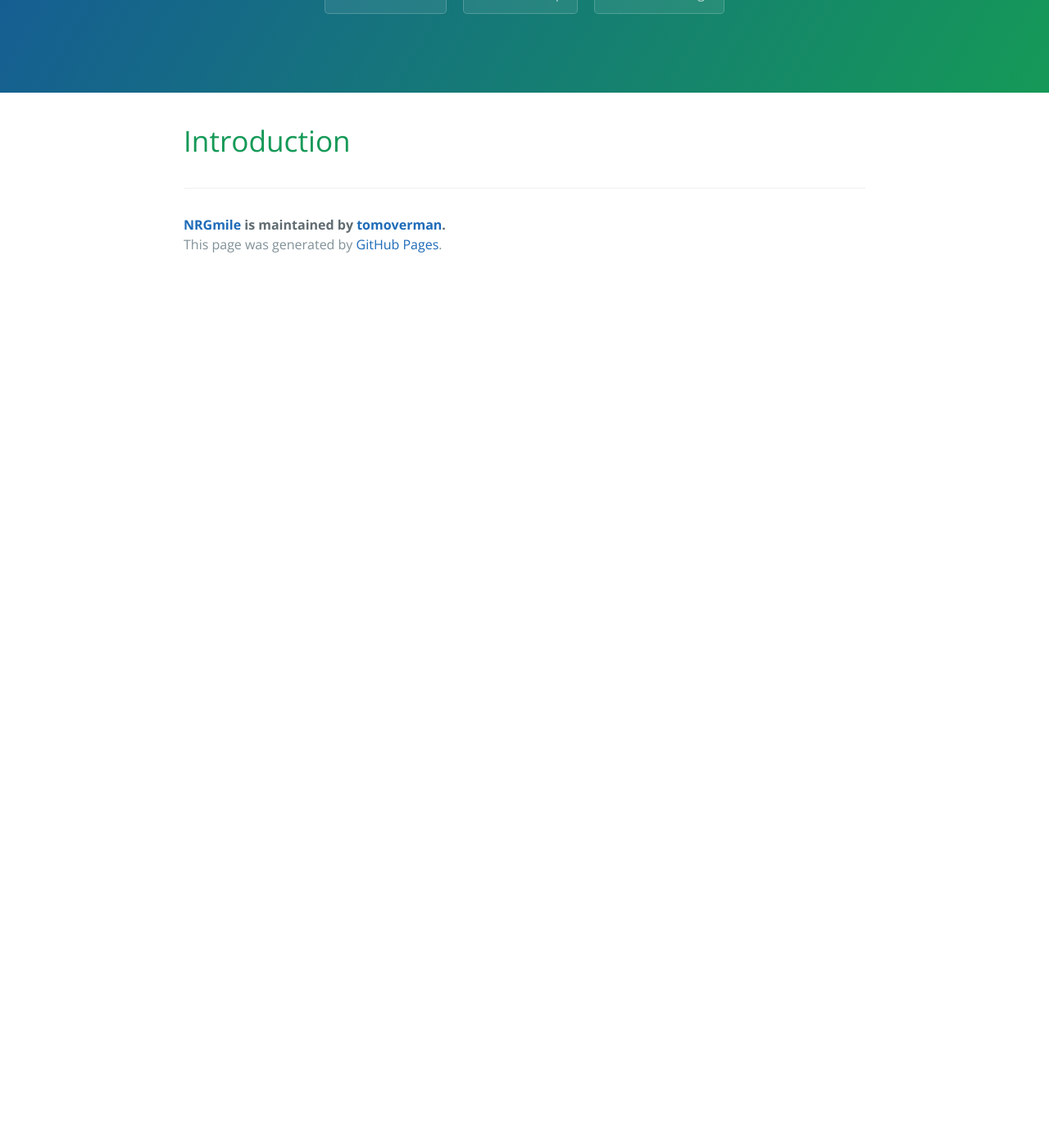
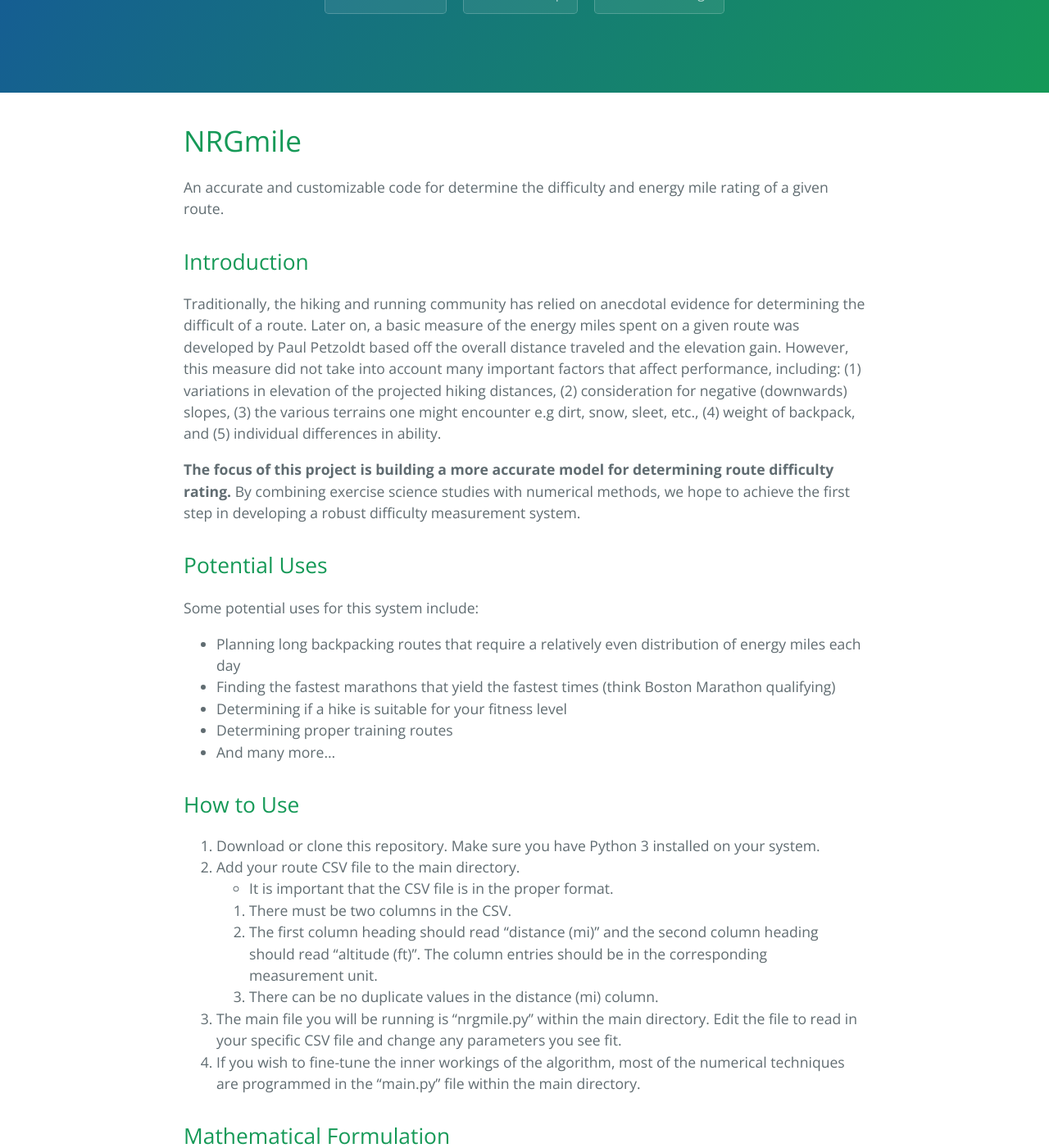
Before and after one commit to tomoverman/NRGmile, a Jekyll site: the page built from docs/index.md, in a window 1280 px wide and 1400 px high, scrolled down 270 px. Shown: the whole window at 82% size. Built offline with Jekyll 4.4.1, drawn with Linux system fonts in a browser that asks for light colours; our own code applies the rules of GitHub Pages for plain Markdown files; before the commit the page ends 900 px from its top, so only the background shows below that; some of the changed text lies outside the part shown.

Commit message:
work on github pages

```diff
--- a/docs/index.md
+++ b/docs/index.md
@@ -2,4 +2,39 @@
 layout: default
 ---
 
-# Introduction
+# NRGmile
+An accurate and customizable code for determine the difficulty and energy mile rating of a given route.
+
+## Introduction
+Traditionally, the hiking and running community has relied on anecdotal evidence for determining the difficult of a route.
+Later on, a basic measure of the energy miles spent on a given route was developed by Paul Petzoldt based off the overall distance traveled and the elevation gain.
+However, this measure did not take into account many important factors that affect performance, including: (1) variations in elevation of the projected hiking distances, (2) consideration for negative (downwards) slopes, (3) the various terrains one might encounter e.g dirt, snow, sleet, etc., (4) weight of backpack, and (5) individual differences in ability.
+
+**The focus of this project is building a more accurate model for determining route difficulty rating.** By combining exercise science studies with numerical methods, we hope to achieve the first step in developing a robust difficulty measurement system.
+
+## Potential Uses
+Some potential uses for this system include:
+- Planning long backpacking routes that require a relatively even distribution of energy miles each day
+- Finding the fastest marathons that yield the fastest times (think Boston Marathon qualifying)
+- Determining if a hike is suitable for your fitness level
+- Determining proper training routes
+- And many more...
+
+## How to Use
+1. Download or clone this repository. Make sure you have Python 3 installed on your system.
+2. Add your route CSV file to the main directory.
+  - It is important that the CSV file is in the proper format.
+    1. There must be two columns in the CSV.
+    2. The first column heading should read "distance (mi)" and the second column heading should read "altitude (ft)". The column entries should be in the corresponding measurement unit.
+    3. There can be no duplicate values in the distance (mi) column.
+3. The main file you will be running is "nrgmile.py" within the main directory. Edit the file to read in your specific CSV file and change any parameters you see fit.
+4. If you wish to fine-tune the inner workings of the algorithm, most of the numerical techniques are programmed in the "main.py" file within the main directory.
+
+## Mathematical Formulation
+With a basic understanding of calculus and numerical methods, a reader can understand the mathematical basis for this algorithm. This algorithm takes an elevation profile (which is readily available on most trail websites such as AllTrails) and calculates the energy mile difficulty of the route based off of the incline of the terrain, altitude, and more. Here is a link to the LaTeX document describing the algorithm in mathematical rigor [Link here](report.pdf)
+
+## Future Improvements
+We are looking to collaborate with like-minded adventurers who have background in applied mathematics, exercise science, or software development. We are looking to conduct our own tailored exercise experiments on the effects of various factors on human performance; we need help from exercise scientists or biologists in making this happen in as unbiased of a manner as possible.
+
+## Questions or Advice
+Please email tom.overman@mavs.uta.edu for suggestions and/or questions.
--- a/nrgmile.py
+++ b/nrgmile.py
@@ -5,7 +5,7 @@
 
 # read in CSV of interest. Should have two columns, col one with the distance traveled (miles) and col two with the altitude (feet).
 # the CSV should also have a header row to work properly and not miss the first point.
-table = csv.reader(open('examples/rim_rock.csv'))
+table = csv.reader(open('examples/guad.csv'))
 # skip the header row
 next(table)
 dist = []
@@ -27,7 +27,8 @@
 print("Total Distance Traveled: " + str(max(dist)) + " miles")
 print("Total Elevation Gain: " + str(gain) + " feet")
 print("Total Elevation Loss: " + str(loss) + " feet")
-
+# pl.plot(dist,alt)
+# pl.show()
 # call our interpolation function to get our z values. This uses natural cubic spline interpolation.
 z=interp(dist,alt)
 
```
Also changed, not shown: 1 other file.
